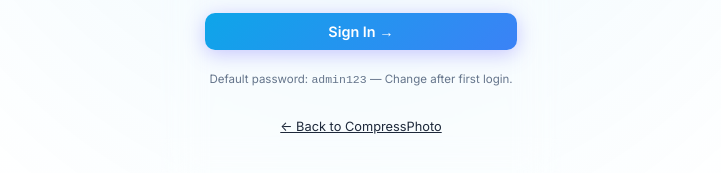
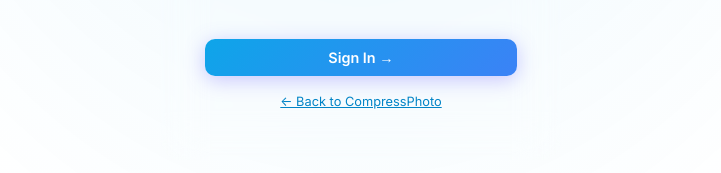
Before and after one commit to watchout401/compressphoto.in, a website: page admin.html in a window 1280 px wide. Shown: the part 449-622 px from the top of the page, without its empty margins (279-1000 px from the left). Drawn offline with Linux system fonts and the light colour scheme.

Commit message:
Update admin password and remove hint

```diff
--- a/admin.html
+++ b/admin.html
@@ -263,10 +263,7 @@
     <button class="btn btn-primary" style="width:100%;" onclick="doLogin()">
       Sign In →
     </button>
-    <p style="margin-top:20px;font-size:0.72rem;color:var(--text-muted);">
-      Default password: <code>admin123</code> — Change after first login.
-    </p>
-    <a href="/" style="display:block;margin-top:16px;font-size:0.8rem;color:var(--accent-primary);">
+    <a href="/" style="display:block;margin-top:16px;font-size:0.8rem;color:var(--primary-dark);">
       ← Back to CompressPhoto
     </a>
   </div>
--- a/js/admin.js
+++ b/js/admin.js
@@ -16,7 +16,7 @@
 // ──────────────────────────────────────────────────────────
 const STORAGE_KEY    = 'cp_admin_examdata';
 const SESSION_KEY    = 'cp_admin_authed';
-const ADMIN_PASSWORD = 'admin123';           // Change in production!
+const ADMIN_PASSWORD = 'Chingu@15';           // Change in production!
 
 const BG_HEX_MAP = {
   white: '#FFFFFF',
```
